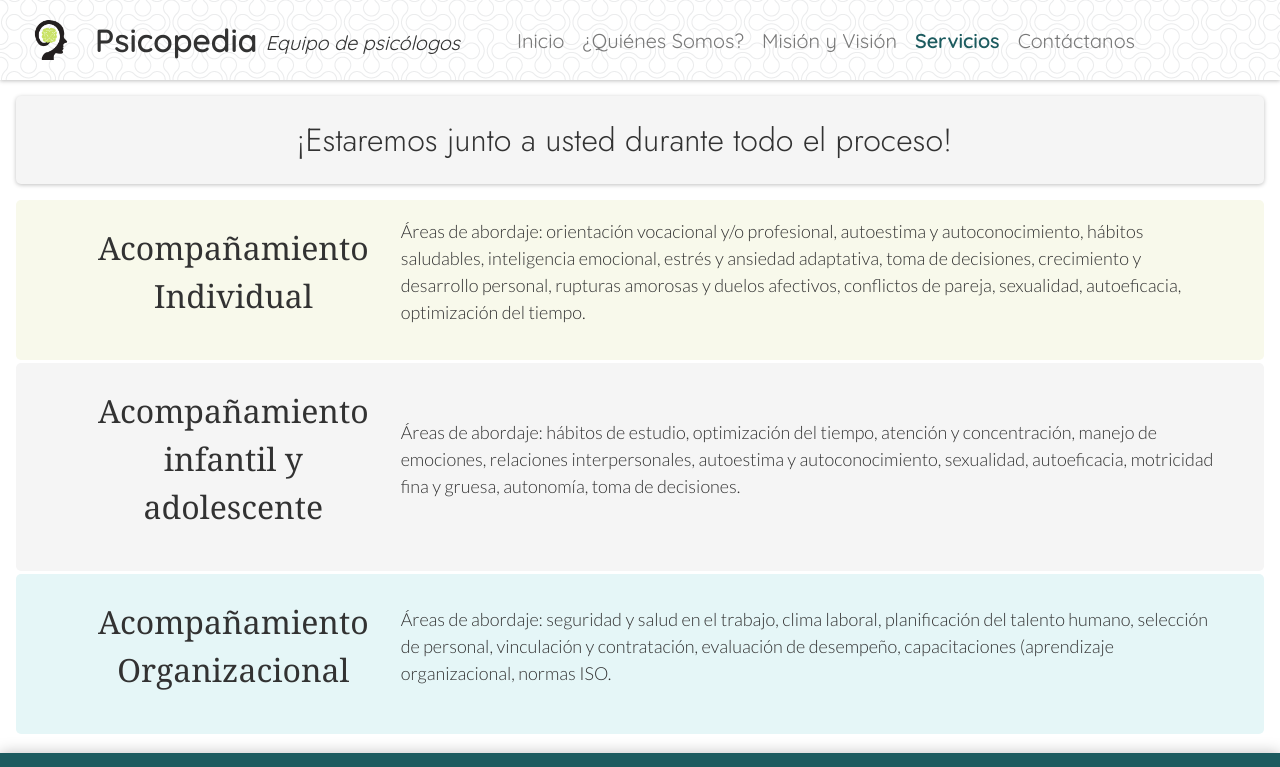
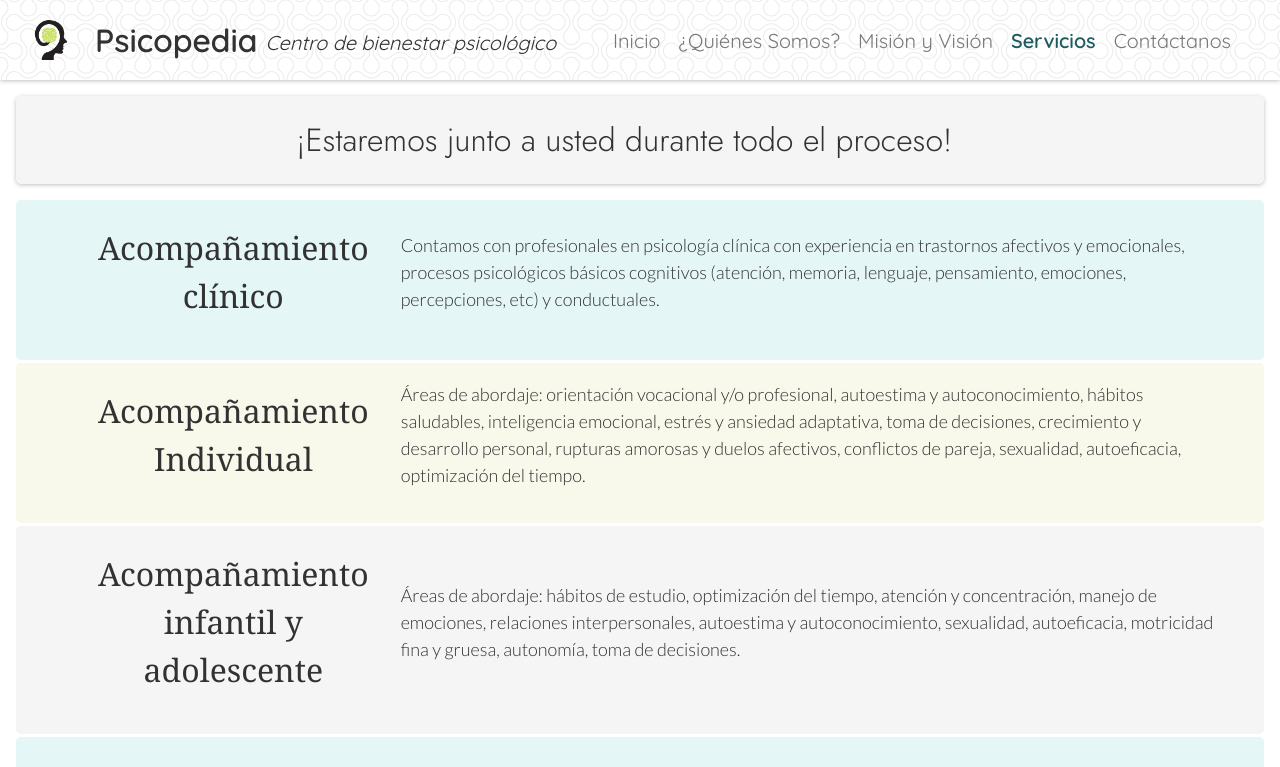
Before and after one commit to phurtado-psicopedia/psicopedia-front, a React (Create React App) app: page /services in a window 1280 px wide. Shown: the top 767 px of the page. Built offline with nearby package versions, Linux system fonts and the light colour scheme.

Commit message:
Adding last changes requested in 30 Jun 2020

```diff
--- a/src/App/Pages/About/index.tsx
+++ b/src/App/Pages/About/index.tsx
@@ -5,6 +5,7 @@ import styles from "./About.module.scss";
 import peopleZobed from "../../../Assets/people/Zobed.jpg";
 import peopleAmiga1 from "../../../Assets/people/amigaA.jpg";
 import peopleAmiga3 from "../../../Assets/people/amigaC.jpg";
+import peopleAmiga4 from "../../../Assets/people/amigaD.jpeg";
 
 const About = ({ ...props } : any) => {
 
@@ -12,7 +13,7 @@ const About = ({ ...props } : any) => {
         <Template>
             <div className={styles.prompt1}>
                 <div className={styles.headline}>
-                    <b>Psicopedia</b> es un equipo de psicólogas egresadas de la Universidad San Buenaventura, Bogotá.
+                    <b>Psicopedia</b> es un centro de bienestar psicológico.
 
                 </div>
                 <div className={styles.caption}>
@@ -32,7 +33,7 @@ const About = ({ ...props } : any) => {
                             Zobed Villalba
                         </div>
                         <div className={styles.description}>
-                            Profesional en psicología, con certificaciones en Bioética, Primeros Auxilios Psicológicos, Desarrollo Mental del Niño y el Adolescente y Gestión Humana. Experiencia en atención personalizada en contextos individuales, educativos y entidades del sector público y privado.
+                            Profesional en psicología, con certificaciones en Inteligencia emocional, Bioética, Primeros Auxilios Psicológicos, Desarrollo Mental del Niño y el Adolescente y Gestión Humana. Experiencia en atención personalizada en contextos individuales, educativos y entidades del sector público y privado.
                         </div>
                     </div>
                     <div className={styles.personCard}>
@@ -41,7 +42,7 @@ const About = ({ ...props } : any) => {
                             Karen Macias
                         </div>
                         <div className={styles.description}>
-                            Profesional en psicología, con certificaciones en Bioética, Educación Sexual Integral, Desarrollo Mental del Niño y el Adolescente y Gestión del Talento Humano en aproximación a la ética profesional; conocimiento en procesos de paz y posconflicto. Experiencia en atención personalizada en contextos individuales, sociales y educativos, en sectores públicos y privados.
+                            Profesional en psicología, con certificaciones en Inteligencia emocional, Bioética, Educación Sexual Integral, Desarrollo Mental del Niño y el Adolescente y Gestión del Talento Humano en aproximación a la ética profesional; conocimiento en procesos de paz y posconflicto. Experiencia en atención personalizada en contextos individuales, sociales y educativos, en sectores públicos y privados.
                         </div>
                     </div>
                     <div className={styles.personCard}>
@@ -50,7 +51,16 @@ const About = ({ ...props } : any) => {
                             Piedad Hurtado
                         </div>
                         <div className={styles.description}>
-                        Profesional en psicología, con certificaciones en Bioética, Gestión del Talento Humano, Administración de Recursos Humanos. Con experiencia en contextos organizacionales en sectores públicos y privados.
+                            Profesional en psicología, con certificaciones en Inteligencia emocional, Bioética, Gestión del Talento Humano, Administración de Recursos Humanos. Con experiencia en contextos organizacionales en sectores públicos y privados.
+                        </div>
+                    </div>
+                    <div className={styles.personCard}>
+                        <img src={peopleAmiga4} alt={"person"}/>
+                        <div className={styles.name}>
+                            Jhoana Bello
+                        </div>
+                        <div className={styles.description}>
+                            Profesional de psicología, con conocimientos en procesos psicológicos básicos cognitivos (atención, memoria, lenguaje, pensamiento, emociones, percepciones, etc) y conductuales. Experiencia previa de práctica en el área clínica desde la perspectiva cognitivo conductual en los ámbitos de salud, penitenciarios y escolares. Realización de proyectos de investigación y publicación de artículos científicos.
                         </div>
                     </div>
                 </div>
--- a/src/App/Pages/Services/index.tsx
+++ b/src/App/Pages/Services/index.tsx
@@ -8,6 +8,12 @@ const About = ({ ...props } : any) => {
         <Template>
             <div className={styles.prompt1}>
                 <div className={styles.headline}>¡Estaremos junto a usted durante todo el proceso!</div>
+            </div>
+            <div className={styles.prompt2} style={{ backgroundColor: "#e5f6f7"}}>
+                <div className={styles.headline}>Acompañamiento clínico</div>
+                <div className={styles.caption}>
+                    Contamos con profesionales en psicología clínica con experiencia en trastornos afectivos y emocionales, procesos psicológicos básicos cognitivos (atención, memoria, lenguaje, pensamiento, emociones, percepciones, etc) y conductuales.
+                </div>
             </div>
             <div className={styles.prompt2} style={{ backgroundColor: "#f8f9eb"}}>
                 <div className={styles.headline}>Acompañamiento Individual</div>
--- a/src/App/Template/Template.module.scss
+++ b/src/App/Template/Template.module.scss
@@ -64,7 +64,7 @@
         padding: 0 0.5rem;
         text-decoration: none;
         display: none;
-        @media (min-width: 1170px) {
+        @media (min-width: 1270px) {
             padding-right: 1.5rem;
             display: flex;
             align-self: center;
--- a/src/App/Template/index.tsx
+++ b/src/App/Template/index.tsx
@@ -33,7 +33,7 @@ const Template: React.FC = (props: any) => {
         <img src={imgPsicopediaLogo} alt="logo psicopedia" />
         <Link to={"/"} className={styles.title}>
           <span>Psicopedia </span>
-          <i>Equipo de psicólogos</i>
+          <i>Centro de bienestar psicológico</i>
         </Link>
 
         <button className={`navbar-toggler ${styles.NavButtonToggler}`} type="button" data-toggle="collapse" data-target="#navbarSupportedContent" aria-controls="navbarSupportedContent" aria-expanded="false" aria-label="Toggle navigation">
```
Also changed, not shown: src/Assets/people/amigaD.jpeg (added).
